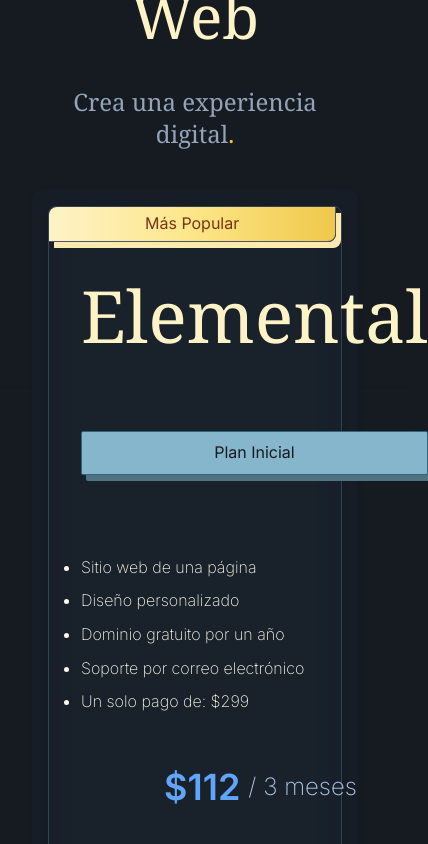
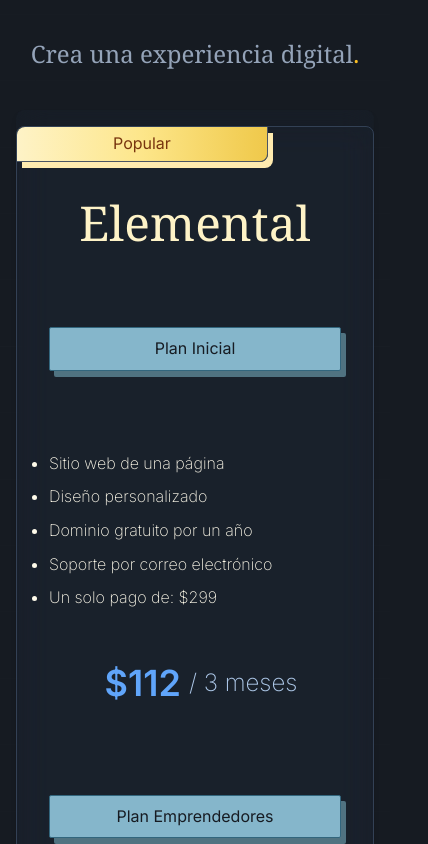
Before and after one commit to GRAMAPHENIA/hexagono, a Next.js app: page /informacion in a window 390 px wide. Shown: the part 2840-3684 px from the top of the page, 428 px wide, since content can reach past the window. Built offline with nearby package versions, Linux system fonts and the light colour scheme.

Commit message:
responsive

```diff
--- a/src/components/Informacion.jsx
+++ b/src/components/Informacion.jsx
@@ -8,7 +8,7 @@ import PresWeb from "@/components/presupuestos/PresWeb";
 const Informacion = () => {
   return (
     <>
-      <section className="lg:pt-10 px-8 lg:px-20">
+      <section className="lg:pt-10 px-4 lg:px-20">
         <Dominios />
         <Hosting />
         <Planes />
--- a/src/components/planes/Planes.jsx
+++ b/src/components/planes/Planes.jsx
@@ -99,7 +99,7 @@ const Planes = () => {
       </h4>
 
       <div className="bg-gray-800/20 backdrop-blur-lg flex items-center justify-center font-nunito text-gray-600 lg:mx-20 my-10 rounded-lg shadow-md py-4 mb-10">
-        <section className="max-w-[968px] w-full mx-4">
+        <section className="max-w-[968px] w-full lg:mx-4">
           <div className="grid grid-cols-1 lg:grid-cols-2">
             {planes.map((plan, index) => (
               <ul
@@ -107,7 +107,7 @@ const Planes = () => {
                 className="col-span-1 w-auto bg-gray-800/20 backdrop-blur-lg p-8 rounded-lg gap-3 flex items-start justify-center shadow-md flex-col mb-10 border border-slate-700 m-0 lg:m-8"
               >
                 <li className="grow">
-                  <h2 className="mb-3 text-amber-100 text-center text-7xl font-serif mt-10 ">
+                  <h2 className="mb-3 text-amber-100 text-center text-5xl lg:text-7xl font-serif mt-10 ">
                     {plan.title}
                   </h2>
                   <section className="">
@@ -128,7 +128,7 @@ const Planes = () => {
 
                           {plan.title === "Elemental" && optIndex === 0 && (
                             <span className="absolute text-md slide-in-top left-0 top-0 px-24 py-[4px] rounded-br-lg bg-gradient-to-r from-amber-100 via-amber-200 to-amber-300/95 text-amber-900 border border-t-0 border-l-0 border-b-gray-600 border-r-gray-600 rounded-tl-lg sombra-inactiva-planes">
-                              Más Popular
+                              Popular
                             </span>
                           )}
                         </ul>
@@ -168,7 +168,7 @@ const Planes = () => {
             web pueden variar. Por favor, revisa detenidamente los detalles de
             cada plan antes de realizar tu elección.
           </p>
-          {/* <PresWeb /> */}
+
           {/* <Link
             href="#consultas"
             className="col-span-5 w-[250px] flex justify-center items-center text-[var(--font-light)] bg-amber-200/90 px-8 py-4 rounded-full sombra-light-amber border border-[var(--card-light)] m-10 mx-auto text-slate-800"
--- a/src/components/presupuestos/PresWeb.jsx
+++ b/src/components/presupuestos/PresWeb.jsx
@@ -28,7 +28,7 @@ const PresWeb = () => {
   return (
     <>
       <form
-        className="justify-center items-center border border-[var(--button-dark)] py-10 p-10 lg:p-10 rounded-xl bg-[#1011121d] backdrop-blur-sm mx-auto w-[340px] lg:w-[700px] sombra-inactiva grid grid-cols-1 lg:grid-cols-2 gap-4"
+        className="justify-center items-center border border-[var(--button-dark)] py-10 p-4 lg:p-10 rounded-xl bg-[#1011121d] backdrop-blur-sm mx-auto w-[340px] lg:w-[700px] sombra-inactiva grid grid-cols-1 lg:grid-cols-2 gap-4"
         onSubmit={handleSubmit}
       >
         <div className="col-span-2 text-sm mb-1 text-amber-100 font-extralight">
```
